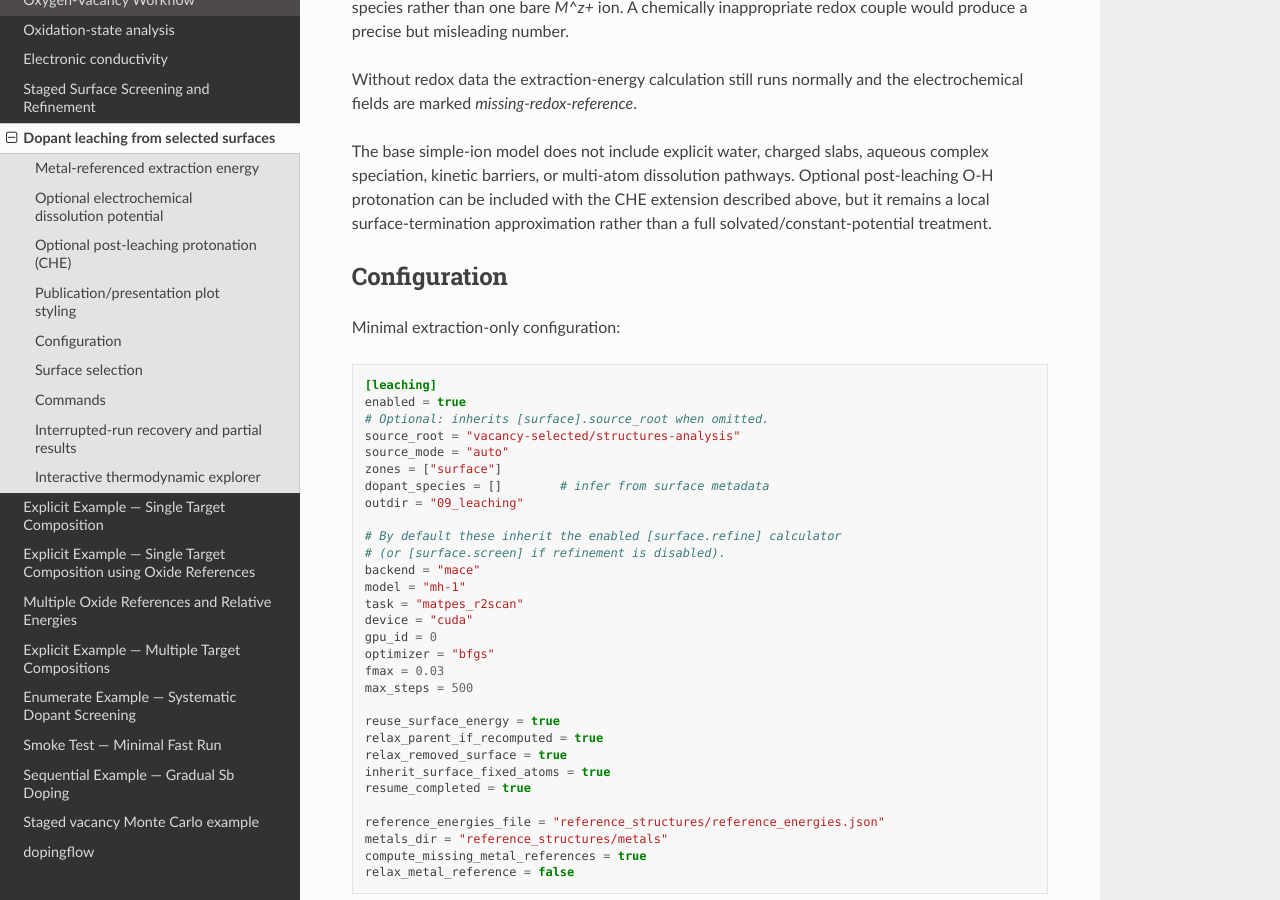
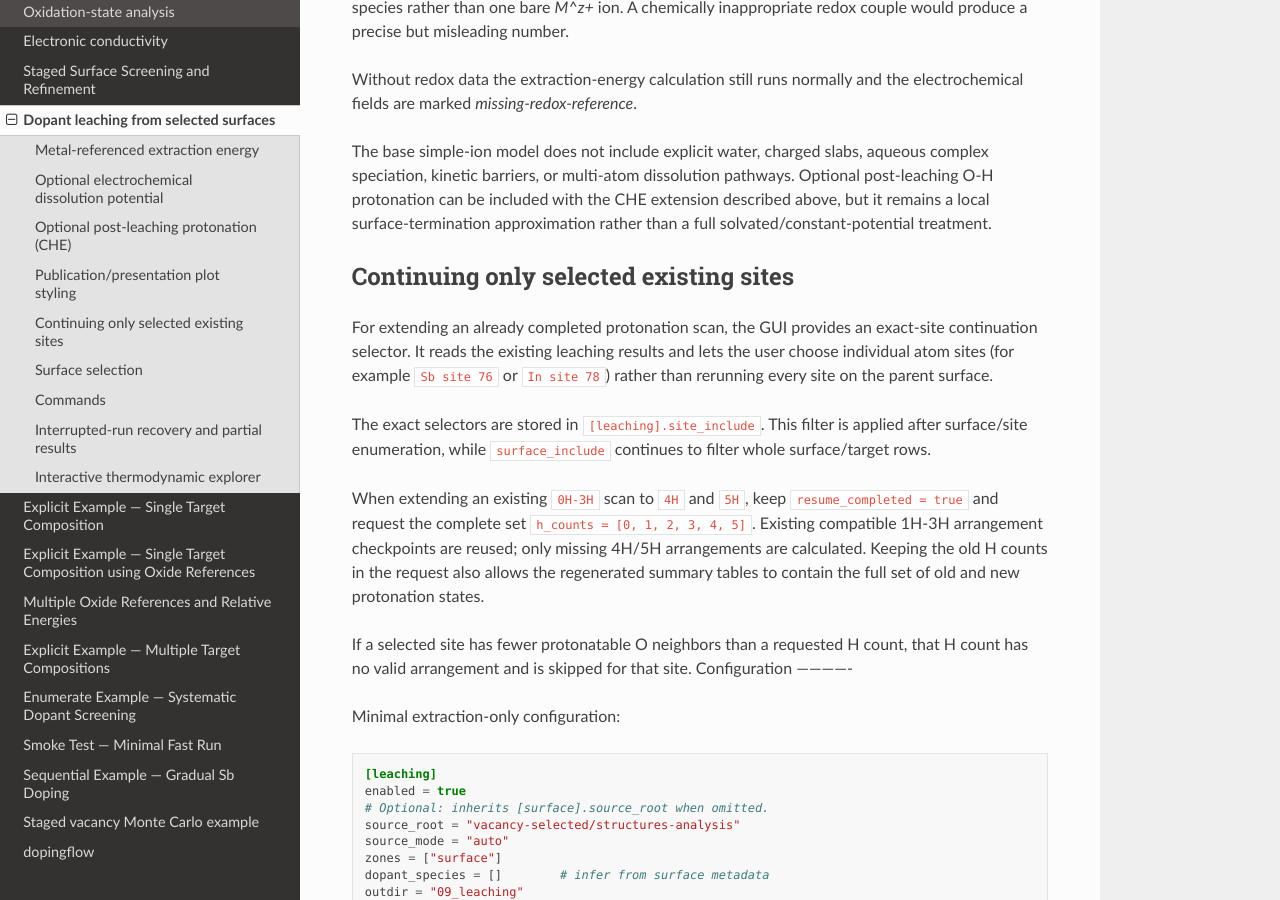
Before and after one commit to KazemZh/dopingflow, a Sphinx documentation site: the page built from docs/source/methods/leaching.rst, in a window 1280 px wide and 900 px high, scrolled down 3673 px. Built offline with Sphinx 7.4.7 and the Read the Docs theme 3.1.0, drawn with Linux system fonts in a browser that asks for light colours.

Commit message:
Document exact-site protonation continuation workflow

```diff
--- a/docs/source/methods/leaching.rst
+++ b/docs/source/methods/leaching.rst
@@ -231,6 +231,27 @@ pathways. Optional post-leaching O-H protonation can be included with the CHE
 extension described above, but it remains a local surface-termination
 approximation rather than a full solvated/constant-potential treatment.
 
+Continuing only selected existing sites
+---------------------------------------
+
+For extending an already completed protonation scan, the GUI provides an
+exact-site continuation selector. It reads the existing leaching results and
+lets the user choose individual atom sites (for example ``Sb site 76`` or
+``In site 78``) rather than rerunning every site on the parent surface.
+
+The exact selectors are stored in ``[leaching].site_include``. This filter is
+applied after surface/site enumeration, while ``surface_include`` continues to
+filter whole surface/target rows.
+
+When extending an existing ``0H-3H`` scan to ``4H`` and ``5H``, keep
+``resume_completed = true`` and request the complete set
+``h_counts = [0, 1, 2, 3, 4, 5]``. Existing compatible 1H-3H arrangement
+checkpoints are reused; only missing 4H/5H arrangements are calculated. Keeping
+the old H counts in the request also allows the regenerated summary tables to
+contain the full set of old and new protonation states.
+
+If a selected site has fewer protonatable O neighbors than a requested H count,
+that H count has no valid arrangement and is skipped for that site.
 Configuration
 -------------
 
```
